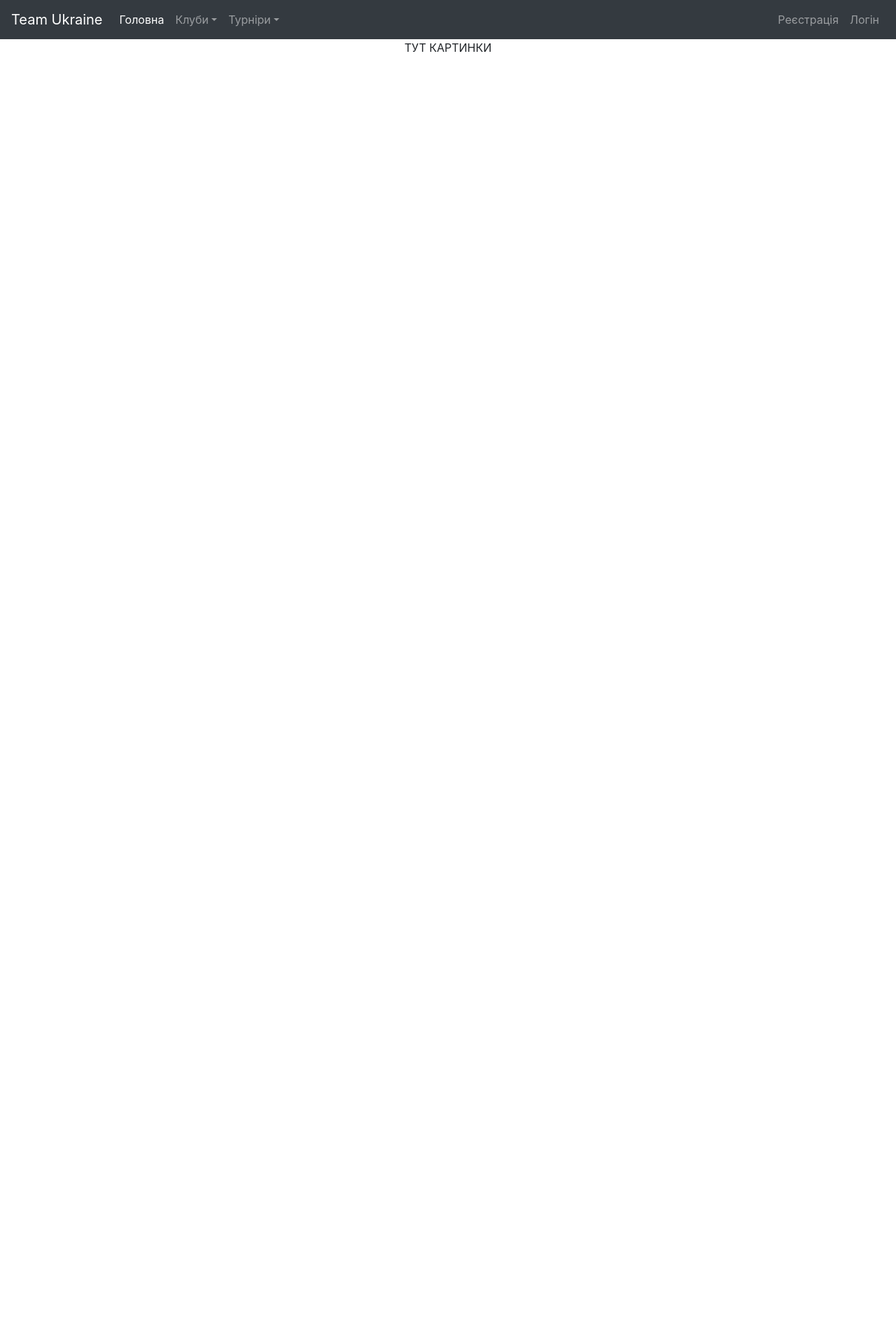
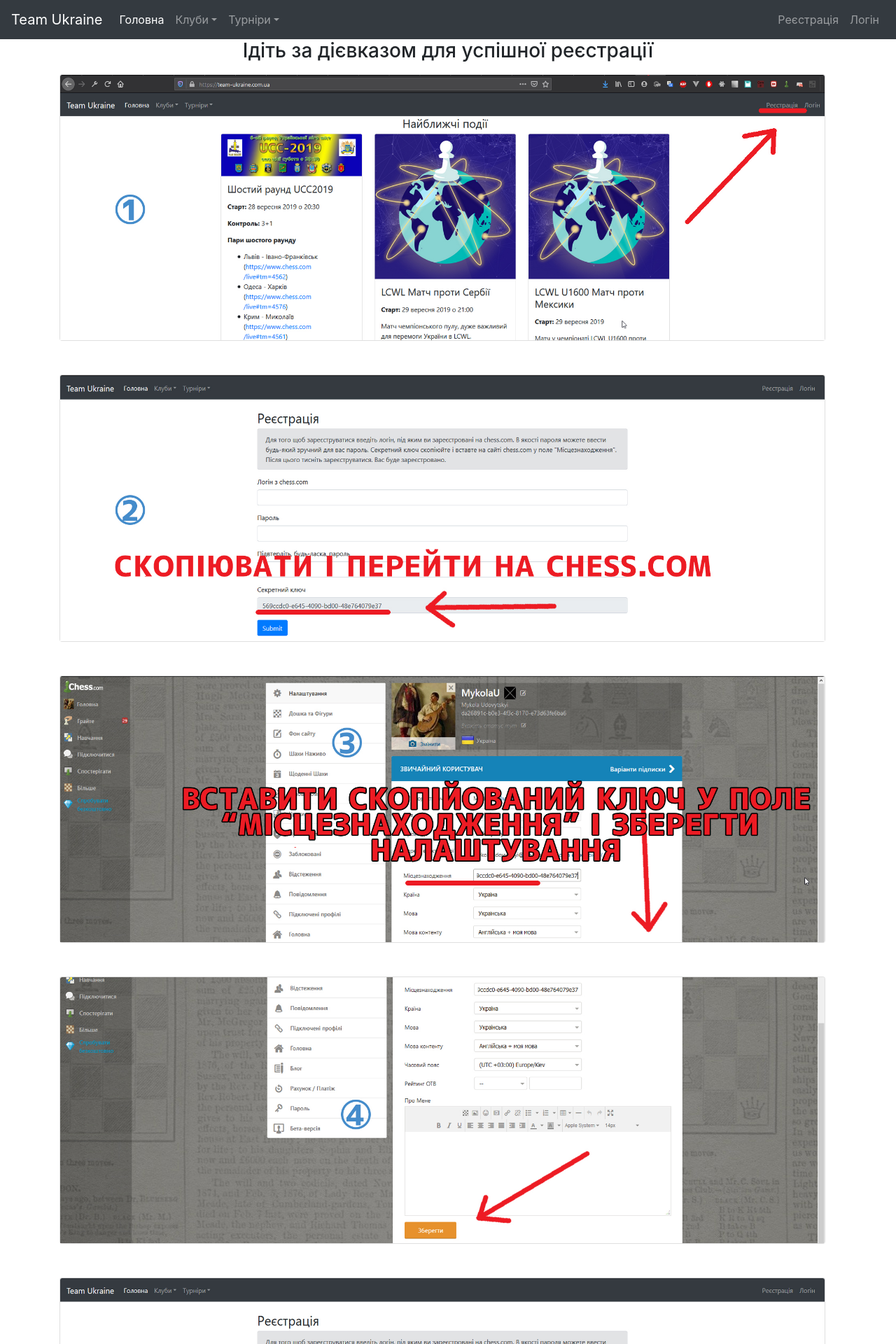
Before and after one commit to mxgolota/teamukraine, a Flask app: page /register_help in a window 1280 px wide. Shown: the top 1920 px of the page at 70% size. Before the commit the page ends 74 px from the top, so only its background shows below. Run offline with Flask 2, Linux system fonts and the light colour scheme; some libraries are stand-ins or nearby versions.

Commit message:
Початок створення дієвказу для реєстрації.

```diff
--- a/templates/register_help.html
+++ b/templates/register_help.html
@@ -1,9 +1,17 @@
 {% extends "base.html" %}
-
 {% block content %}
 
-    {% from "/helpers/_formhelpers.html" import render_field %}
-    <div class="row d-flex justify-content-center ">
-        <p>ТУТ КАРТИНКИ</p>
+<div class="container">
+    <h3 class="text-center mb-3">Ідіть за дієвказом для успішної реєстрації</h3>
+    <div class="row">
+        {% for i in range(8) %}
+        <div class="col-12 col-sm-12 col-md-12 col-lg-12 col-xl-12">
+            <div class="card  mr-3 mb-5">
+                <img src="/static/reg_help/krok_{{ i+1 }}.jpg" class="card-img-top img-responsive" alt="Крок {{ i+1 }}">
+            </div>
+        </div>
+        {% endfor %}
     </div>
+</div>
+
 {% endblock %}
```
Also changed, not shown: teamukraine.py (+0 -28 lines), static/reg_help/krok_1.jpg (added), static/reg_help/krok_2.jpg (added), static/reg_help/krok_3.jpg (added), static/reg_help/krok_4.jpg (added), static/reg_help/krok_5.jpg (added), static/reg_help/krok_6.jpg (added), static/reg_help/krok_7.jpg (added), static/reg_help/krok_8.jpg (added), 1 other file.
